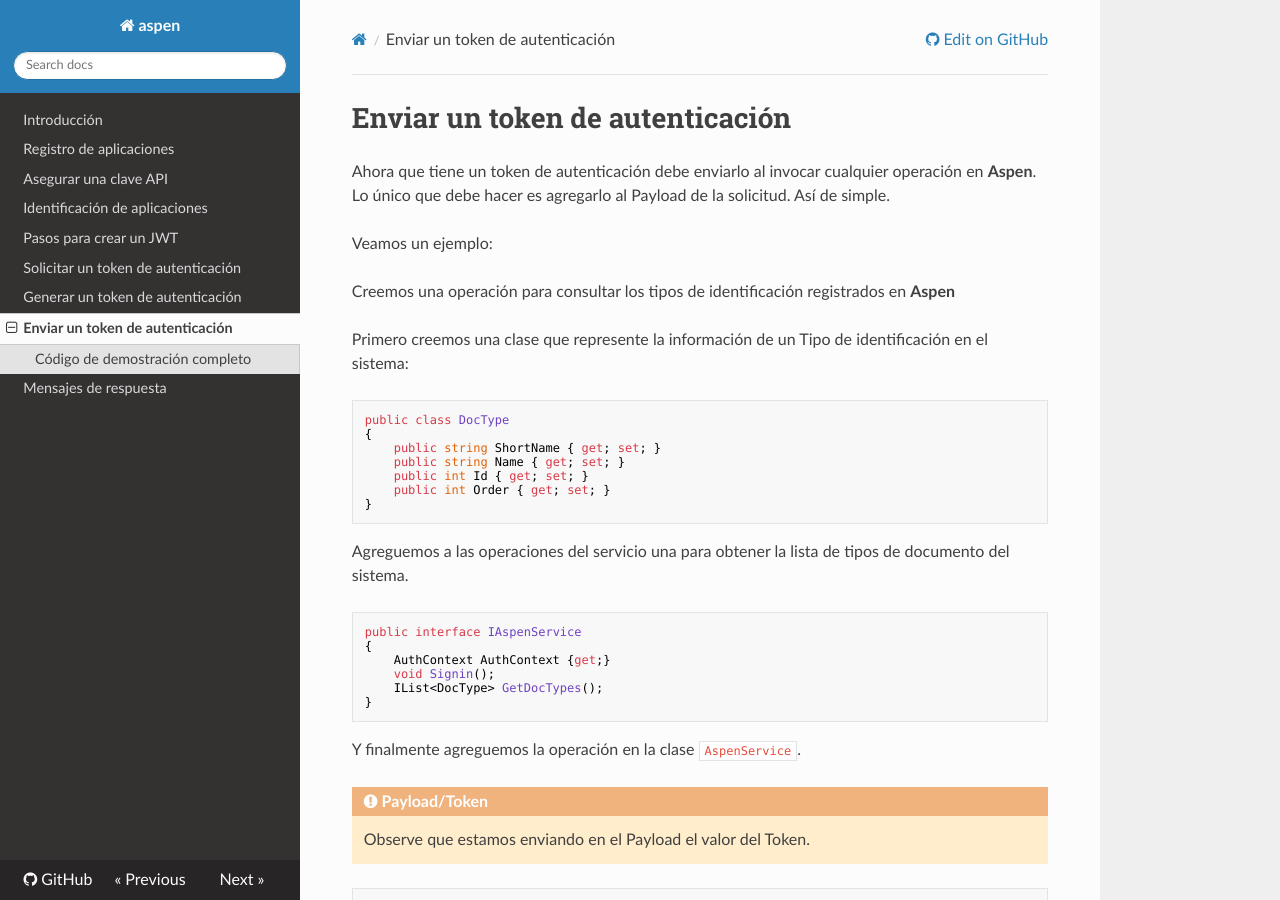
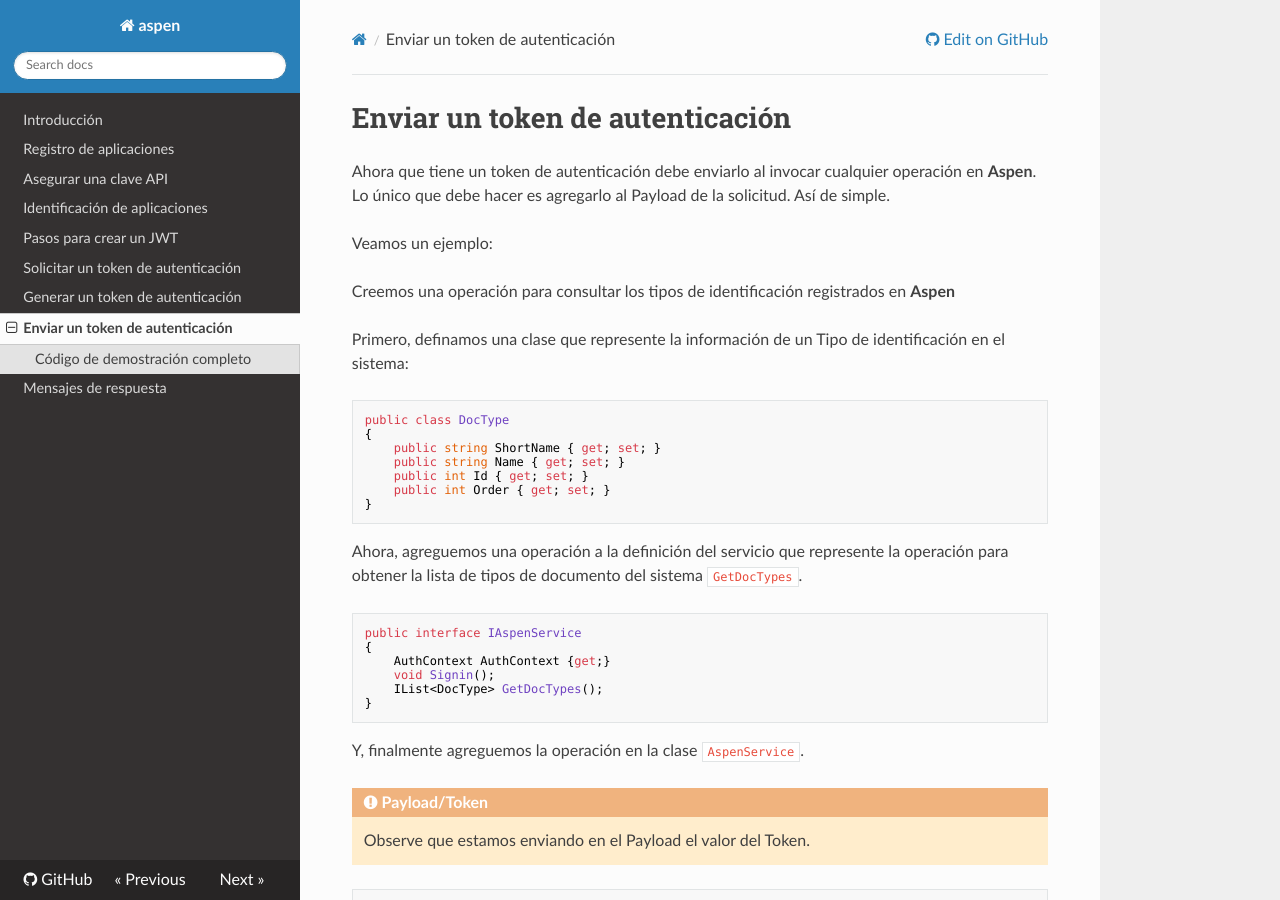
Before and after one commit to menchi2000/Aspen, an MkDocs documentation site: the page built from docs/Send-Token.md, in a window 1280 px wide and 900 px high. Built offline with MkDocs 1.6.1, drawn with Linux system fonts in a browser that asks for light colours; nearby versions of some CDN libraries; old or Windows-style settings are respelled for this version of MkDocs.

Commit message:
Cambios menores de redacción
Cambios menores de redacción

````diff
--- a/docs/Send-Token.md
+++ b/docs/Send-Token.md
@@ -6,7 +6,7 @@ Veamos un ejemplo:
 
 Creemos una operación para consultar los tipos de identificación registrados en **Aspen**
 
-Primero creemos una clase que represente la información de un Tipo de identificación en el sistema:
+Primero, definamos una clase que represente la información de un Tipo de identificación en el sistema:
 
 ```csharp
 public class DocType
@@ -18,7 +18,7 @@ public class DocType
 }
 ```
 
-Agreguemos a las operaciones del servicio una para obtener la lista de tipos de documento del sistema.
+Ahora, agreguemos una operación a la definición del servicio que represente la operación  para obtener la lista de tipos de documento del sistema `GetDocTypes`.
 
 ```csharp
 public interface IAspenService
@@ -29,7 +29,7 @@ public interface IAspenService
 }
 ```
 
-Y finalmente agreguemos la operación en la clase `AspenService`.
+Y, finalmente agreguemos la operación en la clase `AspenService`.
 
 <div class="admonition warning">
    <p class="first admonition-title">Payload/Token</p>
````
